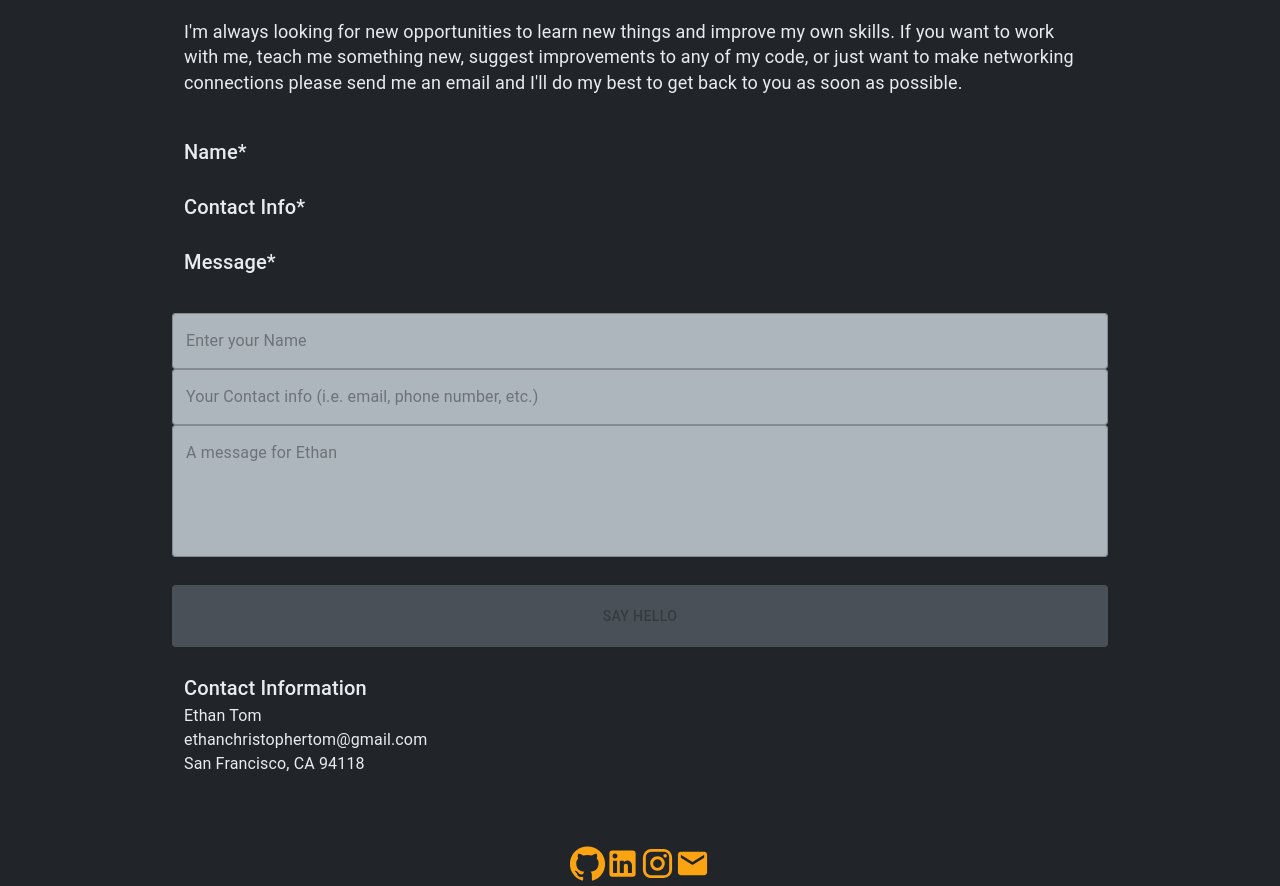
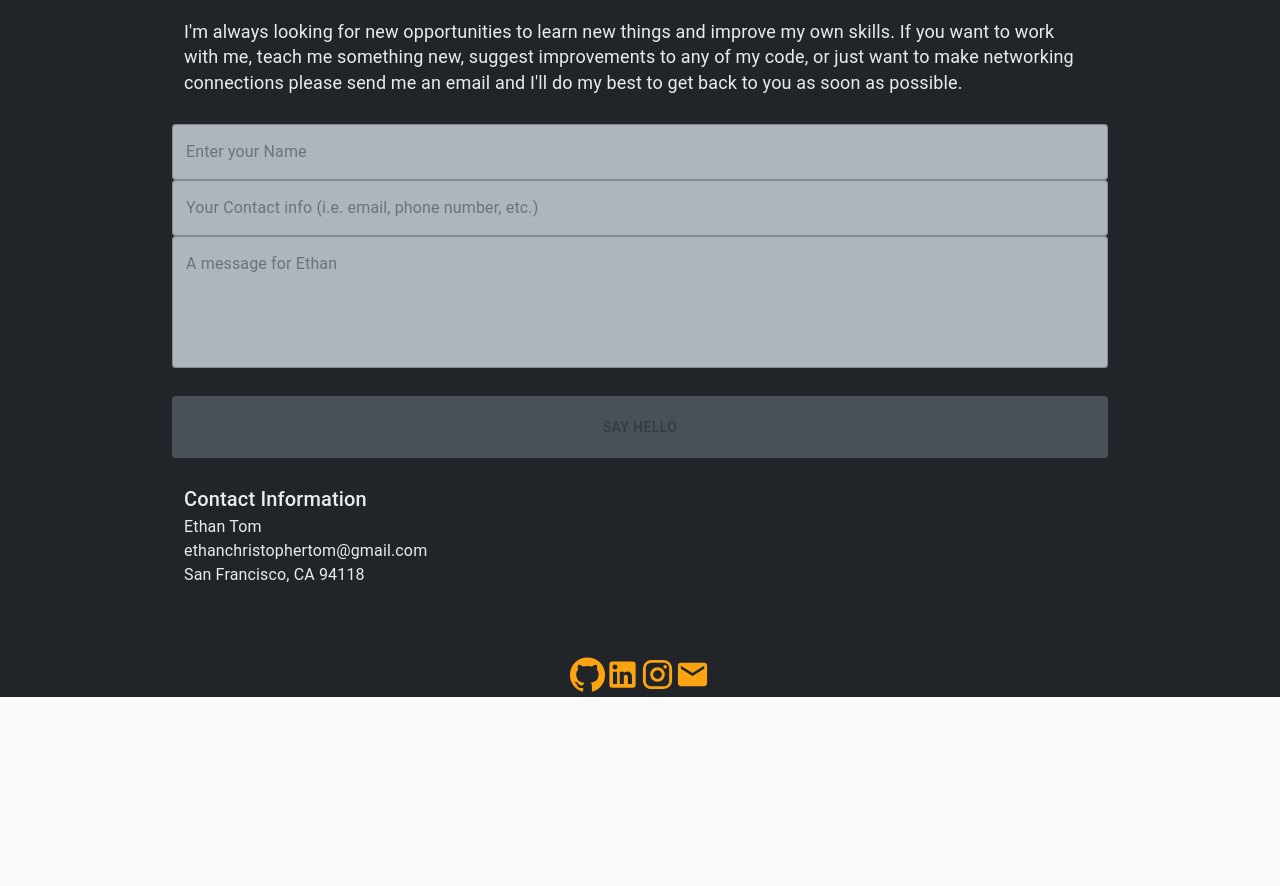
Before and after one commit to ectom/site, a React (Create React App) app: page / in a window 1280 px wide. Shown: the part 5361-6247 px from the top of the page. After the commit the page ends 6058 px from the top, so only its background shows below. Built offline with nearby package versions, Linux system fonts and the light colour scheme.

Commit message:
removed labels

```diff
--- a/src/pages/Contact.js
+++ b/src/pages/Contact.js
@@ -1,7 +1,8 @@
 import React, { useState, useEffect } from 'react';
 import {
 	Container, MuiThemeProvider, Button, styled, makeStyles, withStyles,
-	TextField, Grid, Typography } from '@material-ui/core';
+	TextField, Grid, Typography
+} from '@material-ui/core';
 import Paper from "@material-ui/core/Paper";
 
 import emailjs from 'emailjs-com';
@@ -64,28 +65,6 @@ const Contact = () => {
 		padding: '2% 8% 2% 8%',
 	});
 
-	const ContactLabels = () => {
-		const [width, setWidth] = useState(window.innerWidth);
-		const breakpoint = 1280;
-
-		useEffect(() => {
-			const handleWindowResize = () => setWidth(window.innerWidth);
-			window.addEventListener('resize', handleWindowResize);
-			return () => window.removeEventListener('resize', handleWindowResize);
-		}, []);
-
-		if (width < breakpoint) {
-			return null;
-		}
-		return (
-			<Grid item lg={2}>
-				<Grid item lg={12}><Typography variant="h6" align="left" style={{ height: '55px', color: '#e9ecef' }}>Name*</Typography></Grid>
-				<Grid item lg={12}><Typography variant="h6" align="left" style={{ height: '55px', color: '#e9ecef' }}>Contact Info*</Typography></Grid>
-				<Grid item lg={12}><Typography variant="h6" align="left" style={{ height: '55px', color: '#e9ecef' }}>Message*</Typography></Grid>
-			</Grid>
-		);
-	};
-
 	const handleNameChange = (e) => {
 		setContactName(e.target.value);
 	};
@@ -115,7 +94,7 @@ const Contact = () => {
 			console.log('SUCCESS!', response.status, response.text);
 		}, (err) => {
 			console.log('FAILED...', err);
-		},).then(clearContactForm);
+		}).then(clearContactForm);
 	};
 
 	return (
@@ -124,13 +103,12 @@ const Contact = () => {
 				<Typography id="Contact" style={{ color: '#f8f8ff' }} variant="h3">Contact Me</Typography>
 				<Container component="div" maxWidth="md">
 					<Paper className={classes.paper} elevation={0}>
-  I&apos;m always looking for new opportunities to learn new things and improve my own skills. If you want to work
-  with me, teach me something new, suggest improvements to any of my code, or just want to make networking
-  connections please send me an email and I&apos;ll do my best to get back to you as soon as possible.
+						I&apos;m always looking for new opportunities to learn new things and improve my own skills. If you want to work
+						with me, teach me something new, suggest improvements to any of my code, or just want to make networking
+						connections please send me an email and I&apos;ll do my best to get back to you as soon as possible.
 					</Paper>
 
 					<Grid container spacing={3}>
-						<ContactLabels />
 						<Grid container style={{ display: 'block' }}>
 							<Grid item lg={12}>
 								<ContactInput
@@ -177,7 +155,7 @@ const Contact = () => {
 									className={validateForm() ? classes.disabled : classes.validated}
 									onClick={sendEmail}
 								>
-  Say Hello
+									Say Hello
 								</SubmitButton>
 							</Grid>
 						</Grid>
```
